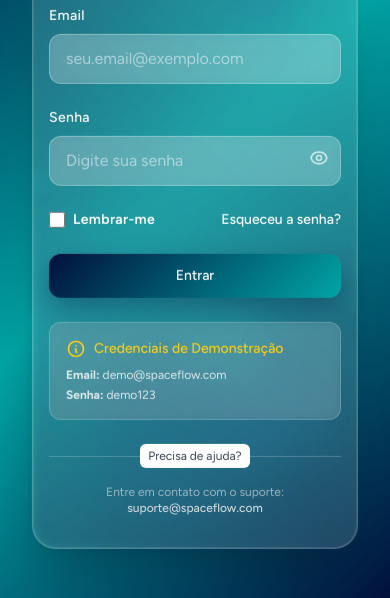
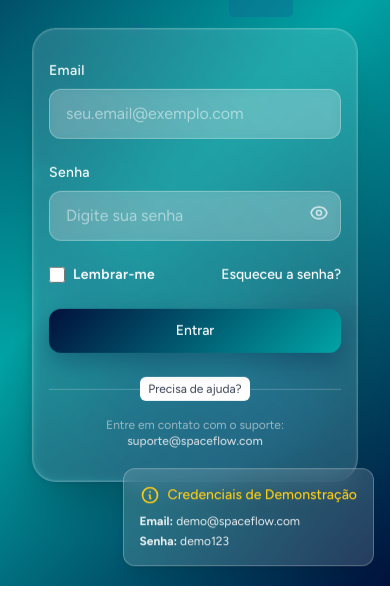
Before and after one commit to IrvingSamuel/wildcard-login, a plain HTML site: page index.html in a window 390 px wide. Shown: the part 258-856 px from the top of the page. Drawn offline with nearby package versions, Linux system fonts and the light colour scheme.

Commit message:
feat: Sistema de login Spaceflow para IHC
- Interface de login com glassmorphism e efeitos parallax
- Validação local de dados (email e senha)
- Autenticação simulada offline com credenciais demo
- Feedback visual completo (loading, sucesso, erro)
- Design responsivo e acessível
- Documentação completa das metas de usabilidade e experiência

```diff
--- a/index.html
+++ b/index.html
@@ -199,20 +199,6 @@
 
                 </div> <!-- Fim da div relative z-10 -->
 
-                <!-- Credenciais de demonstração -->
-                <div class="mt-6 p-4 rounded-xl bg-white/10 border border-white/20 backdrop-blur-sm">
-                    <div class="flex items-center mb-2">
-                        <svg class="h-5 w-5 text-yellow-400 mr-2" fill="none" stroke="currentColor" viewBox="0 0 24 24">
-                            <path stroke-linecap="round" stroke-linejoin="round" stroke-width="2" d="M13 16h-1v-4h-1m1-4h.01M21 12a9 9 0 11-18 0 9 9 0 0118 0z"></path>
-                        </svg>
-                        <span class="text-sm font-medium text-yellow-400">Credenciais de Demonstração</span>
-                    </div>
-                    <div class="text-xs text-white/80 space-y-1">
-                        <p><strong>Email:</strong> demo@spaceflow.com</p>
-                        <p><strong>Senha:</strong> demo123</p>
-                    </div>
-                </div>
-
                 <!-- Links adicionais -->
                 <div class="mt-6">
                     <div class="relative">
@@ -283,5 +269,19 @@
 
     <!-- JavaScript -->
     <script src="script.js"></script>
+
+    <!-- Credenciais de demonstração - Flutuante -->
+    <div class="fixed bottom-4 right-4 z-50 p-4 rounded-xl bg-white/15 border border-white/25 backdrop-blur-md shadow-lg max-w-xs animate-bounce-slow">
+        <div class="flex items-center mb-2">
+            <svg class="h-5 w-5 text-yellow-400 mr-2 flex-shrink-0" fill="none" stroke="currentColor" viewBox="0 0 24 24">
+                <path stroke-linecap="round" stroke-linejoin="round" stroke-width="2" d="M13 16h-1v-4h-1m1-4h.01M21 12a9 9 0 11-18 0 9 9 0 0118 0z"></path>
+            </svg>
+            <span class="text-sm font-medium text-yellow-400">Credenciais de Demonstração</span>
+        </div>
+        <div class="text-xs text-white/90 space-y-1">
+            <p><strong>Email:</strong> demo@spaceflow.com</p>
+            <p><strong>Senha:</strong> demo123</p>
+        </div>
+    </div>
 </body>
 </html>
--- a/styles.css
+++ b/styles.css
@@ -287,3 +287,19 @@ label {
 .skip-link:focus {
     top: 0;
 }
+
+/* ================================
+   FLOATING DEMO CREDENTIALS
+   ================================ */
+@keyframes bounce-slow {
+    0%, 100% {
+        transform: translateY(0);
+    }
+    50% {
+        transform: translateY(-5px);
+    }
+}
+
+.animate-bounce-slow {
+    animation: bounce-slow 3s ease-in-out infinite;
+}
```
